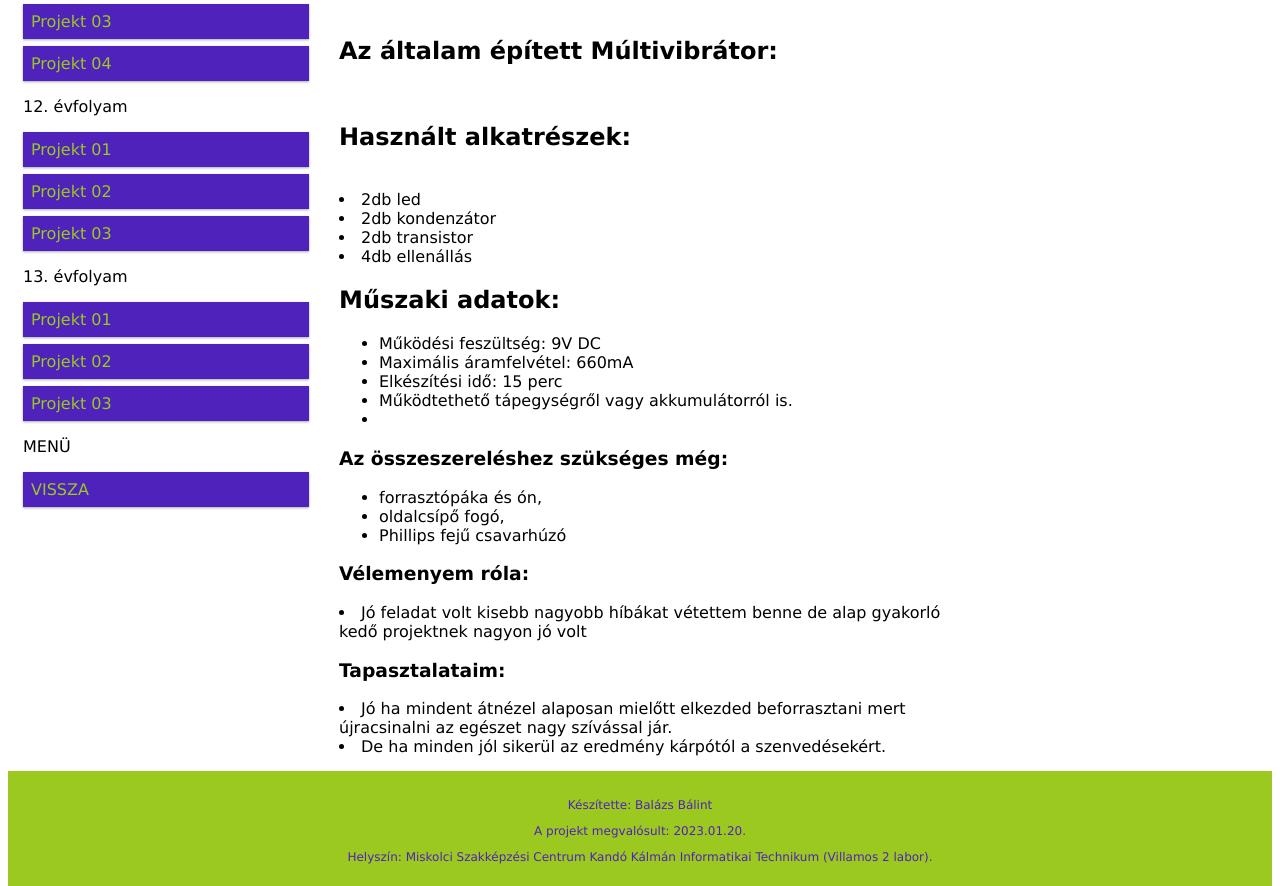
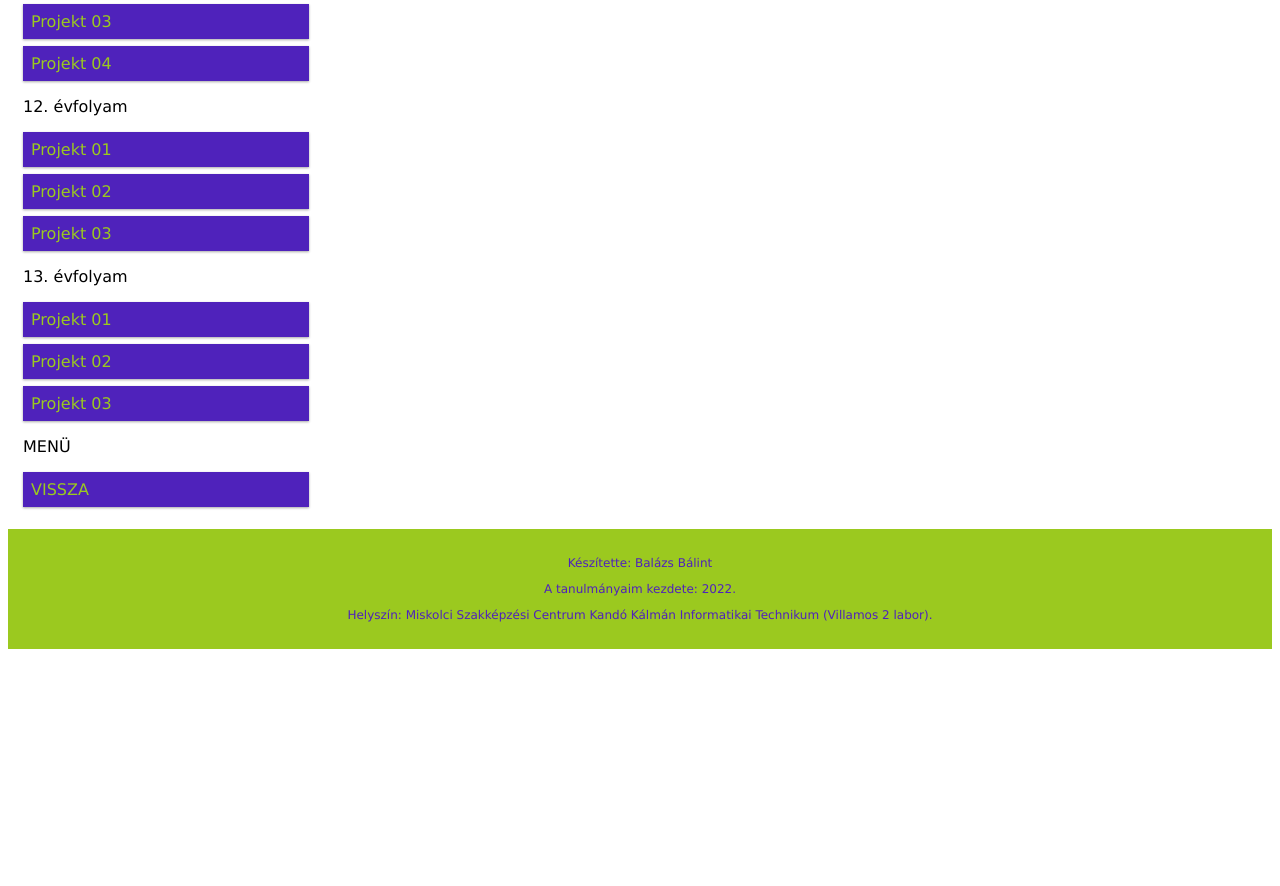
Before and after one commit to blzsBalint/portfolio, a plain HTML site: page index.html in a window 1280 px wide. Shown: the part 265-1151 px from the top of the page. After the commit the page ends 922 px from the top, so only its background shows below. Drawn offline with Linux system fonts and the light colour scheme.

Commit message:
ydfhydfh

```diff
--- a/index.html
+++ b/index.html
@@ -4,7 +4,7 @@
 <head>
     <meta http-equiv="Content-Type" content="text/html;charset=UTF-8">
     <meta name="viewport" content="width=device-width, initial-scale=1.0">
-    <title>PROJEKT 1. - Astabil Múltivibrátor- blzsBálint</title>
+    <title>PROJEKT GYŰJTEMÉNY</title>
     <style>
         * {
             box-sizing: border-box;
@@ -173,7 +173,7 @@
         }
 
         .aside {
-            background-color: #4f22bb ;
+            background-color: #4f22bb;
             padding: 15px;
             color: #9bc91f;
             text-align: center;
@@ -195,7 +195,7 @@
 <body>
 
     <div class="header">
-        <h1>Astabil Múltivibrátor</h1>
+        <h1>Balázs Bálint portfóliója</h1>
     </div>
 
     <div class="row">
@@ -248,64 +248,11 @@
             </ul>
         </div>
 
-        <div class="col-6 col-s-9">
-            <h1>Múltivibrátor adatai:</h1>
-            <p></p>
 
-
-            <p></p>
-
-
-
-            <h2>Kapcsolasi rajza:</h2>
-            <img class="rajz" src="img/multirajz.jpg" alt="">
-
-            <p>
-            </p>
-
-            <h2>Az általam épített Múltivibrátor:</h2>
-            <img class="kep" src="img/bbledkep.jpg" alt="">
-
-            <h2>Használt alkatrészek:</h2>
-            <img class="alkat" src="img/alkatrész.jpg" alt="">
-            <li>2db led</li>
-            <li>2db kondenzátor</li>
-            <li>2db transistor</li>
-            <li>4db ellenállás</li>
-
-            <h2>Műszaki adatok:</h2>
-            <ul>
-                <li>Működési feszültség: 9V DC</li>
-                <li>Maximális áramfelvétel: 660mA</li>
-                <li>Elkészítési idő: 15 perc</li>
-                <li>Működtethető tápegységről vagy akkumulátorról is.</li>
-                <li></li>
-            </ul>
-            <h3>Az összeszereléshez szükséges még:</h3>
-            <ul>
-                <li>forrasztópáka és ón,</li>
-                <li>oldalcsípő fogó,</li>
-                <li>Phillips fejű csavarhúzó</li>
-            </ul>
-
-
-
-            <h3>Vélemenyem róla:</h3>
-                <li>Jó feladat volt kisebb nagyobb híbákat vétettem benne de alap gyakorló kedő projektnek nagyon jó volt</li>
-
-            <h3>Tapasztalataim:</h3>
-                <li>Jó ha mindent átnézel alaposan mielőtt elkezded beforrasztani mert újracsinalni az egészet nagy szívással jár.</li>
-                <li>De ha minden jól sikerül az eredmény kárpótól a szenvedésekért.</li>
-
-
-
-
-
-        </div>
     </div>
     <footer>
         <p>Készítette: Balázs Bálint</p>
-        <p>A projekt megvalósult: 2023.01.20.</p>
+        <p>A tanulmányaim kezdete: 2022.</p>
         <p>Helyszín: Miskolci Szakképzési Centrum Kandó Kálmán Informatikai Technikum (Villamos 2 labor).</p>
     </footer>
 </body>
```
